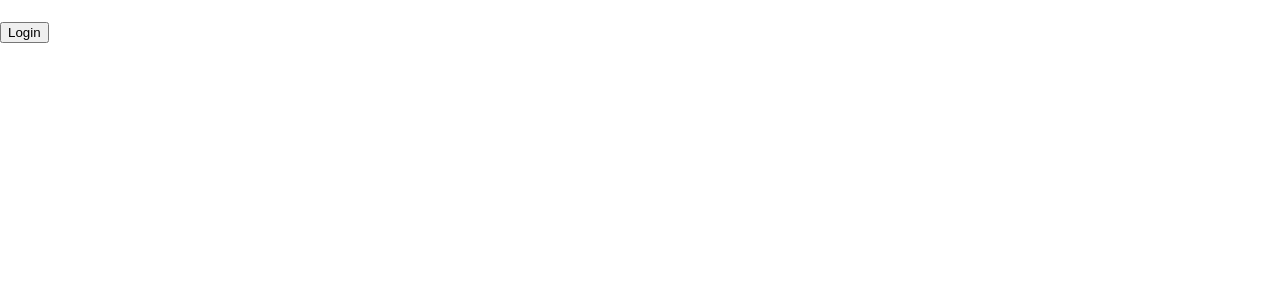
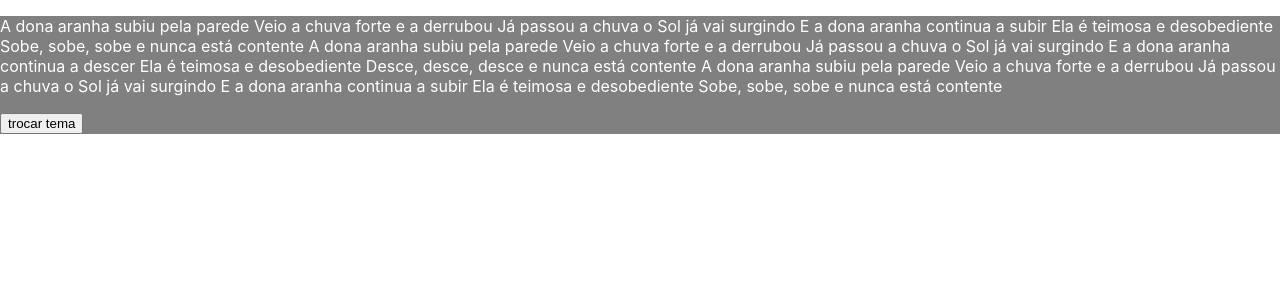
Before and after one commit to Romulo-Ladeira/exercicio-semana-10, a React (Create React App) app: page / in a window 1280 px wide. Shown: the top 300 px of the page. Built offline with nearby package versions, Linux system fonts and the light colour scheme.

Commit message:
semana10-exercicio08

```diff
--- a/src/App.js
+++ b/src/App.js
@@ -1,17 +1,14 @@
 import './App.css';
-import {Calculadora} from './components/Calculadora'
-import {AutenticadorProvider} from './components/Autenticador/Context'
-import { useState } from 'react';
-import Botao from './components/Autenticador/Botao';
-import Autenticador from './components/Autenticador/Autenticador';
+
+import {ThemeProvider} from './components/ThemeContext/themeContext'
+import {Layout} from './components/ThemeContext/Layout';
 
 function App() {
 
   return (
-    <AutenticadorProvider>
-      <Autenticador/>
-      <Botao/>
-    </AutenticadorProvider>
+    <ThemeProvider>
+      <Layout/>
+    </ThemeProvider>
   );
 
 
--- /dev/null
+++ b/src/components/ThemeContext/Layout.js
@@ -0,0 +1,37 @@
+import React, { useState } from 'react';
+import { useContext } from 'react/cjs/react.development';
+import { ThemeContext } from './themeContext';
+
+export const Layout = () => {
+
+  const {theme,handleClick} = useContext(ThemeContext)
+  console.log(theme)
+  return (
+  <div style={{backgroundColor:theme.corPrincipal}}>
+      <p style={{color:theme.corSecundaria}}>A dona aranha subiu pela parede
+Veio a chuva forte e a derrubou
+Já passou a chuva o Sol já vai surgindo
+E a dona aranha continua a subir
+
+Ela é teimosa e desobediente
+Sobe, sobe, sobe e nunca está contente
+A dona aranha subiu pela parede
+Veio a chuva forte e a derrubou
+
+Já passou a chuva o Sol já vai surgindo
+E a dona aranha continua a descer
+Ela é teimosa e desobediente
+Desce, desce, desce e nunca está contente
+
+A dona aranha subiu pela parede
+Veio a chuva forte e a derrubou
+Já passou a chuva o Sol já vai surgindo
+E a dona aranha continua a subir
+
+Ela é teimosa e desobediente
+Sobe, sobe, sobe e nunca está contente</p>
+<button onClick={()=>{handleClick()}}>trocar tema</button>
+  </div>
+
+  );
+};
--- /dev/null
+++ b/src/components/ThemeContext/themeContext.js
@@ -0,0 +1,27 @@
+import { useState } from "react"
+import react,{ createContext } from "react/cjs/react.development"
+
+const themes = {
+    dark:{
+        corPrincipal: 'gray',
+        corSecundaria: 'white',
+    },
+    ligth:{
+        corPrincipal: 'white',
+        corSecundaria: 'black',
+    }
+}
+
+const ThemeContext = createContext()
+
+const ThemeProvider = ({children}) =>{
+    const [theme, setTheme] = useState(themes.dark)
+    console.log(theme)
+    const handleClick = ()=>{
+        theme===themes.dark?setTheme(themes.ligth):setTheme(themes.dark)
+    }
+    return <ThemeContext.Provider value={{theme, handleClick}}>{children}</ThemeContext.Provider>
+
+}
+
+export{ThemeContext, ThemeProvider}
```
